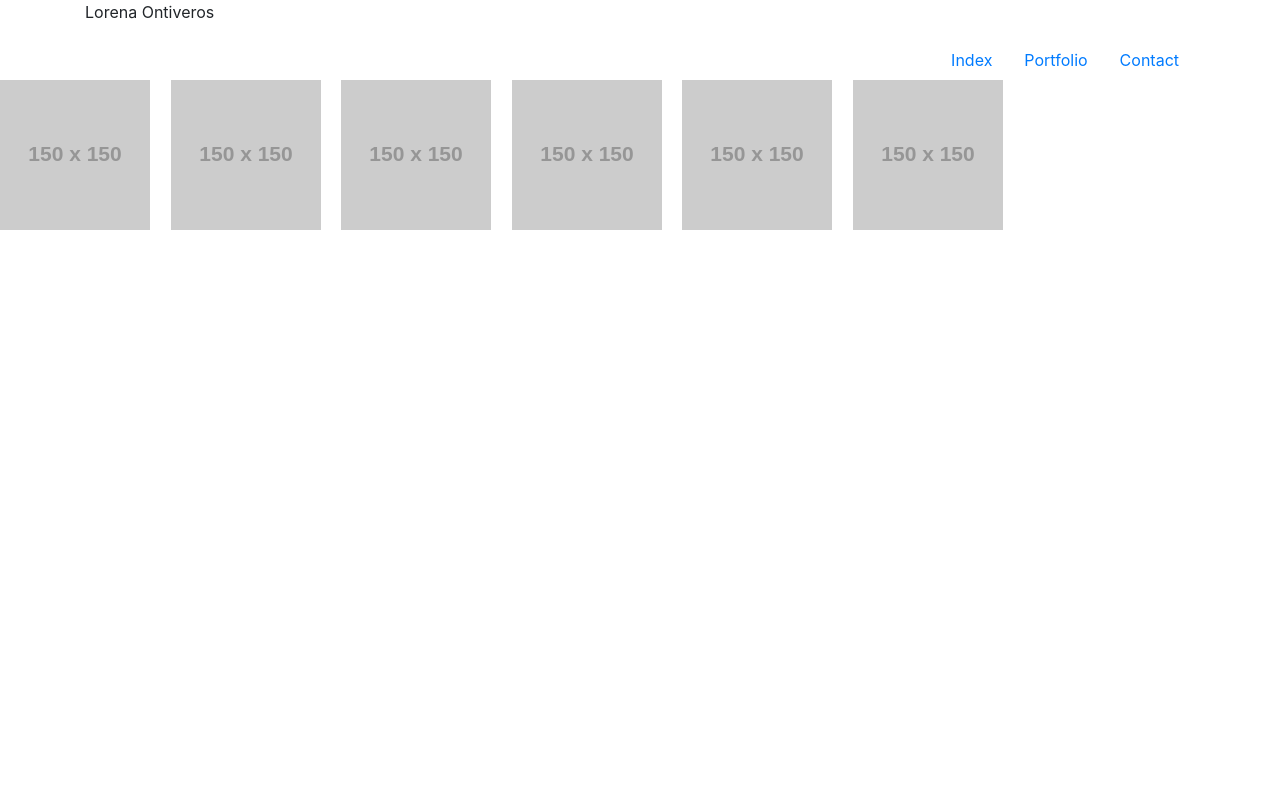
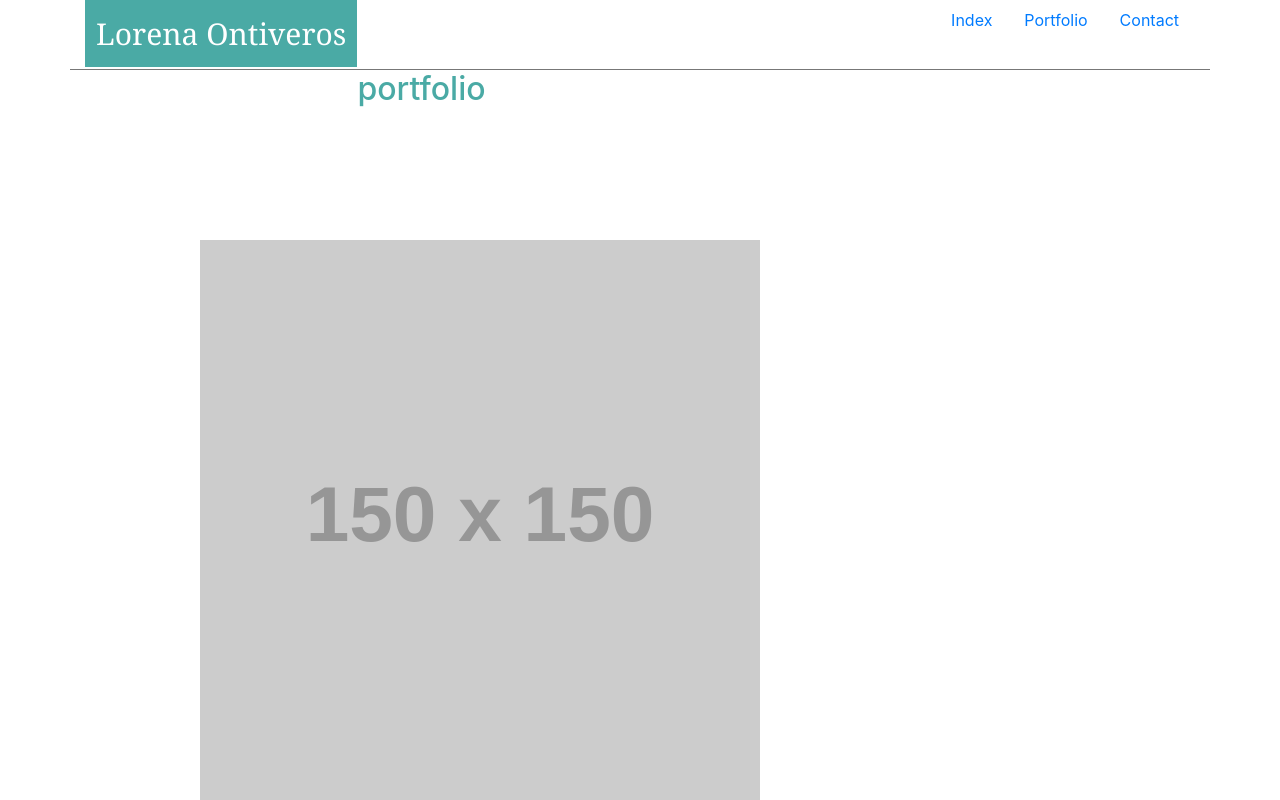
Before and after one commit to lowwrena1/Bootstrap-Portfolio, a plain HTML site: page portfolio.html in a window 1280 px wide. Shown: the top 800 px of the page. Drawn offline with nearby package versions, Linux system fonts and the light colour scheme; placeholder pictures from the web are drawn by us.

Commit message:
so many bugs. Added css style sheet to all html pages. Made links working. somehow created bugs that I have yet to figure out how to fix

```diff
--- a/portfolio.html
+++ b/portfolio.html
@@ -4,12 +4,13 @@
 <script src="https://cdnjs.cloudflare.com/ajax/libs/popper.js/1.14.7/umd/popper.min.js" integrity="sha384-UO2eT0CpHqdSJQ6hJty5KVphtPhzWj9WO1clHTMGa3JDZwrnQq4sF86dIHNDz0W1" crossorigin="anonymous"></script>
 <link rel="stylesheet" href="https://stackpath.bootstrapcdn.com/bootstrap/4.3.1/css/bootstrap.min.css" integrity="sha384-ggOyR0iXCbMQv3Xipma34MD+dH/1fQ784/j6cY/iJTQUOhcWr7x9JvoRxT2MZw1T" crossorigin="anonymous">
 <script src="https://stackpath.bootstrapcdn.com/bootstrap/4.3.1/js/bootstrap.min.js" integrity="sha384-JjSmVgyd0p3pXB1rRibZUAYoIIy6OrQ6VrjIEaFf/nJGzIxFDsf4x0xIM+B07jRM" crossorigin="anonymous"></script>
+<link rel="stylesheet" type="text/css" href="stylesheet.css">
 </head>
 <body>
   <div class="container">
     <!-- Content here -->
-
-    <p id="name">Lorena Ontiveros</p>
+  <!--in theory all pages should have a colored back ground of my name but nope?!-->
+    <p id="myname">Lorena Ontiveros</p>
     <ul class="nav justify-content-end">
         <li class="nav-item">
           <a class="nav-link" href="index.html">Index</a>
@@ -22,10 +23,13 @@
         </li>
       </ul>
       </div>
-  <div id="portfoliopics">
+      <h2 style=color:#4aaaa5 > portfolio</h2>
+      <br>
+  <div id="div3">
   <img src="https://via.placeholder.com/150" class="mr-3" alt="placeholder">
   <img src="https://via.placeholder.com/150" class="mr-3" alt="placeholder">
   <img src="https://via.placeholder.com/150" class="mr-3" alt="placeholder">
+  <br>
   <img src="https://via.placeholder.com/150" class="mr-3" alt="placeholder">
   <img src="https://via.placeholder.com/150" class="mr-3" alt="placeholder">
   <img src="https://via.placeholder.com/150" class="mr-3" alt="placeholder">
--- a/stylesheet.css
+++ b/stylesheet.css
@@ -3,14 +3,18 @@
     margin-top: 10px;
     background-color: #ffffff;
     color: #777777;}
+    /*nav link is pretty much the only thing working for me here */
 
-    .name{float: left;
+    #myname {
+        float: left;
         text-align: center;
         background: #4aaaa5;
         padding: 11px;
         color: #ffffff;
         font-family: Cambria, Georgia, serif;
-        font-size: 30px;}
+        font-size: 30px;
+    }
+        /*not centered on my fixed bottom for some reason */
 #fixed-bottom {align-content: center;
 background-color: #777777; }
 
@@ -18,3 +22,17 @@ background-color: #777777; }
     width: 100%;
     background-color: #ffffff;
     border-bottom: 1px solid #777777;}
+
+    .mr-3{ font-family:  Arial, Arial, Helvetica, sans-serif ;
+    text-align: absolute;
+    width: 960px;
+    padding: 100px 200px;
+    background: transparent;
+    border: #dddddd;
+    float: left;}
+    /*this didn't do what I wanted at all, why didn't it work :(*/
+
+
+   #input-group input-group-sm mb-3 {
+       max-width:960px ;
+   }
```
Also changed, not shown: contact.html (+4 -1 lines), index.html (+2 -1 lines).
